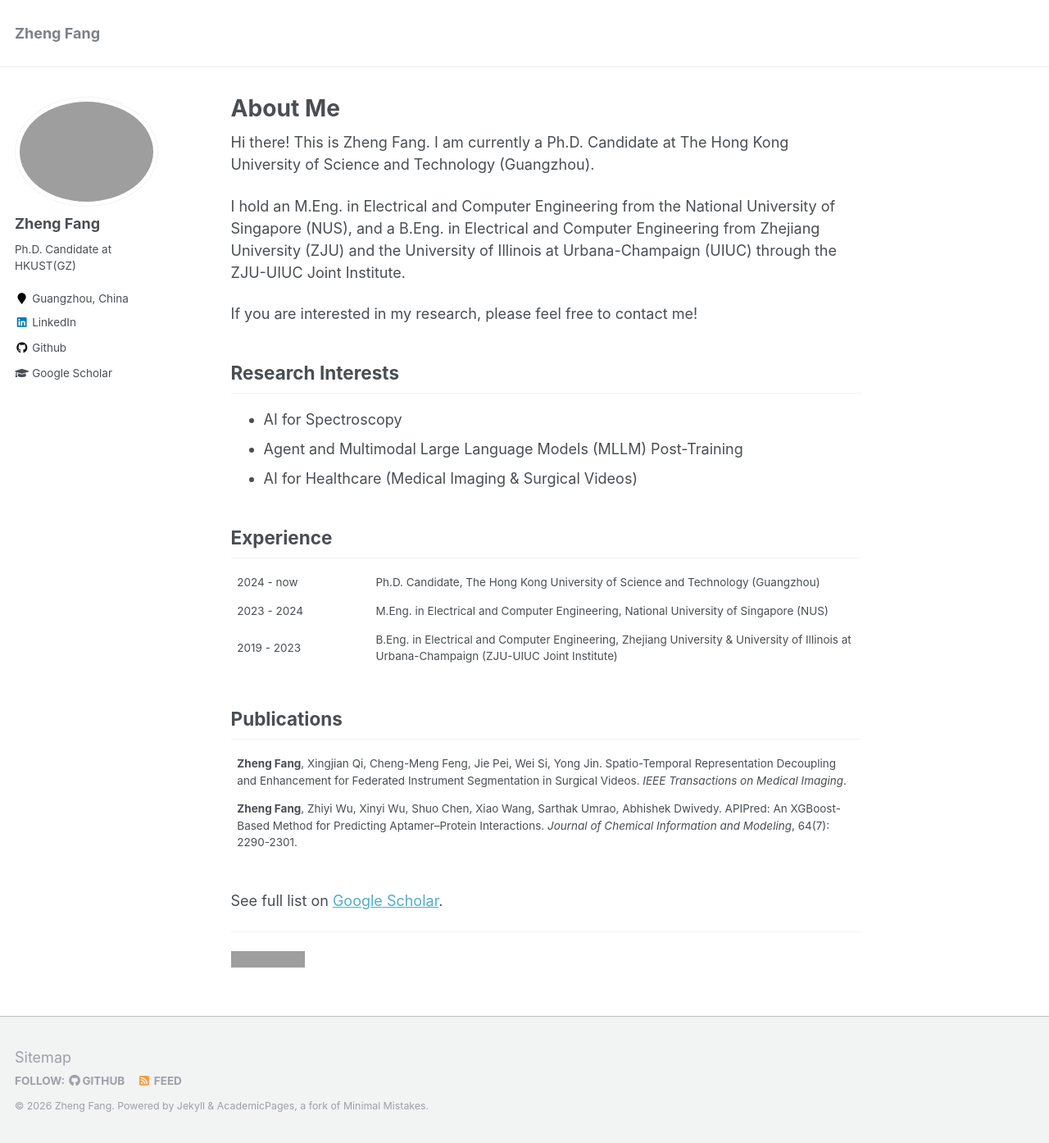
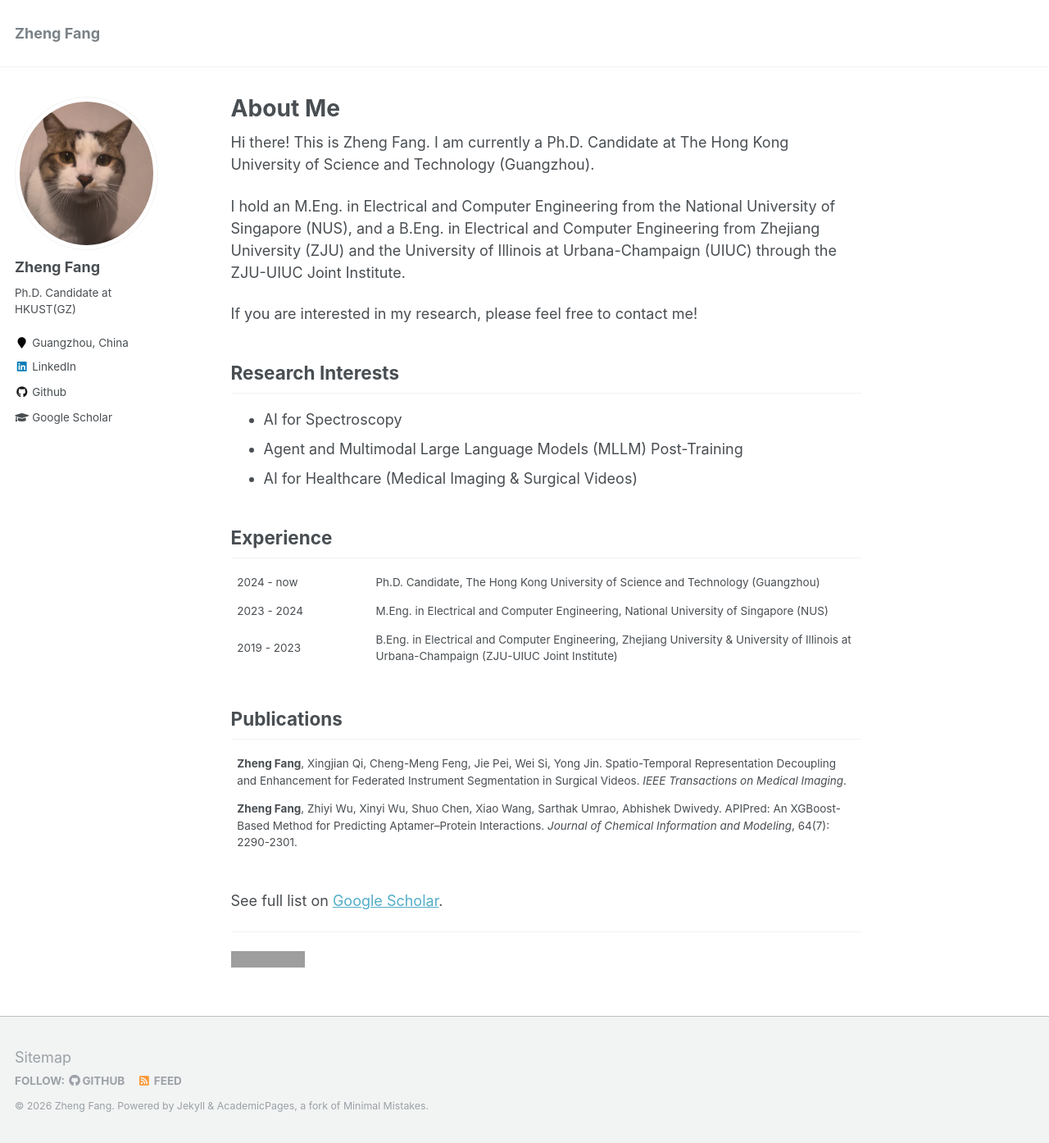
Before and after one commit to Meaw0415/zhengf.github.io, a Jekyll site: the page built from _pages/about.md, in a window 1280 px wide and 1394 px high. Shown: the whole window at 82% size. Built offline with Jekyll 4.4.1, drawn with Linux system fonts in a browser that asks for light colours; grey boxes are pictures that could not be loaded.

Commit message:
Fix avatar filename extension: pangzi.png -> pangzi.jpg
https://claude.ai/code/session_01SatwzkHaV3AZnBZ2iACPZJ

```diff
--- a/_config.yml
+++ b/_config.yml
@@ -81,7 +81,7 @@ analytics:
 # Site Author
 author:
   name             : "Zheng Fang"
-  avatar           : "pangzi.png"
+  avatar           : "pangzi.jpg"
   bio              : "Ph.D. Candidate at HKUST(GZ)"
   location         : "Guangzhou, China"
   employer         :
```
